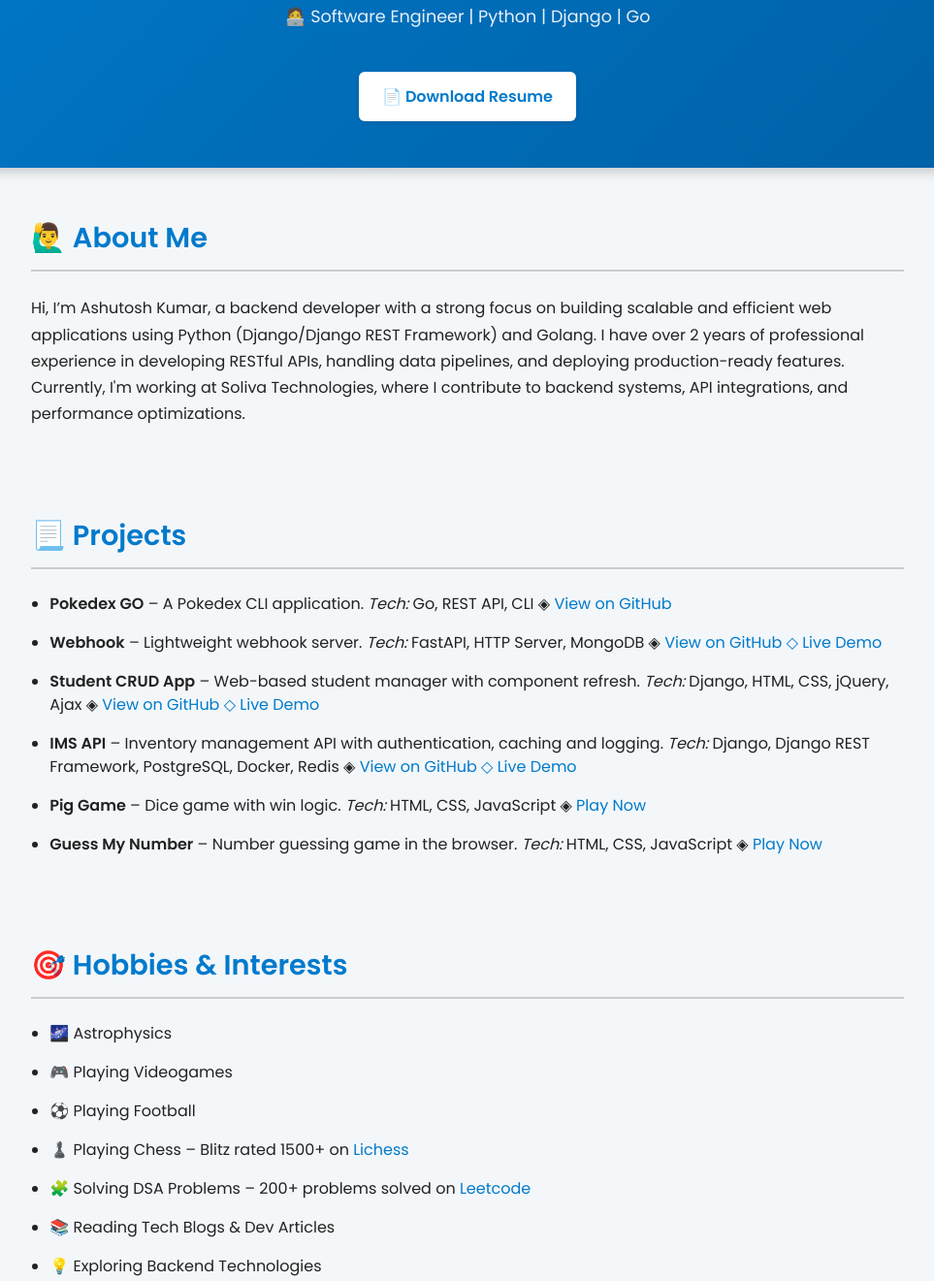
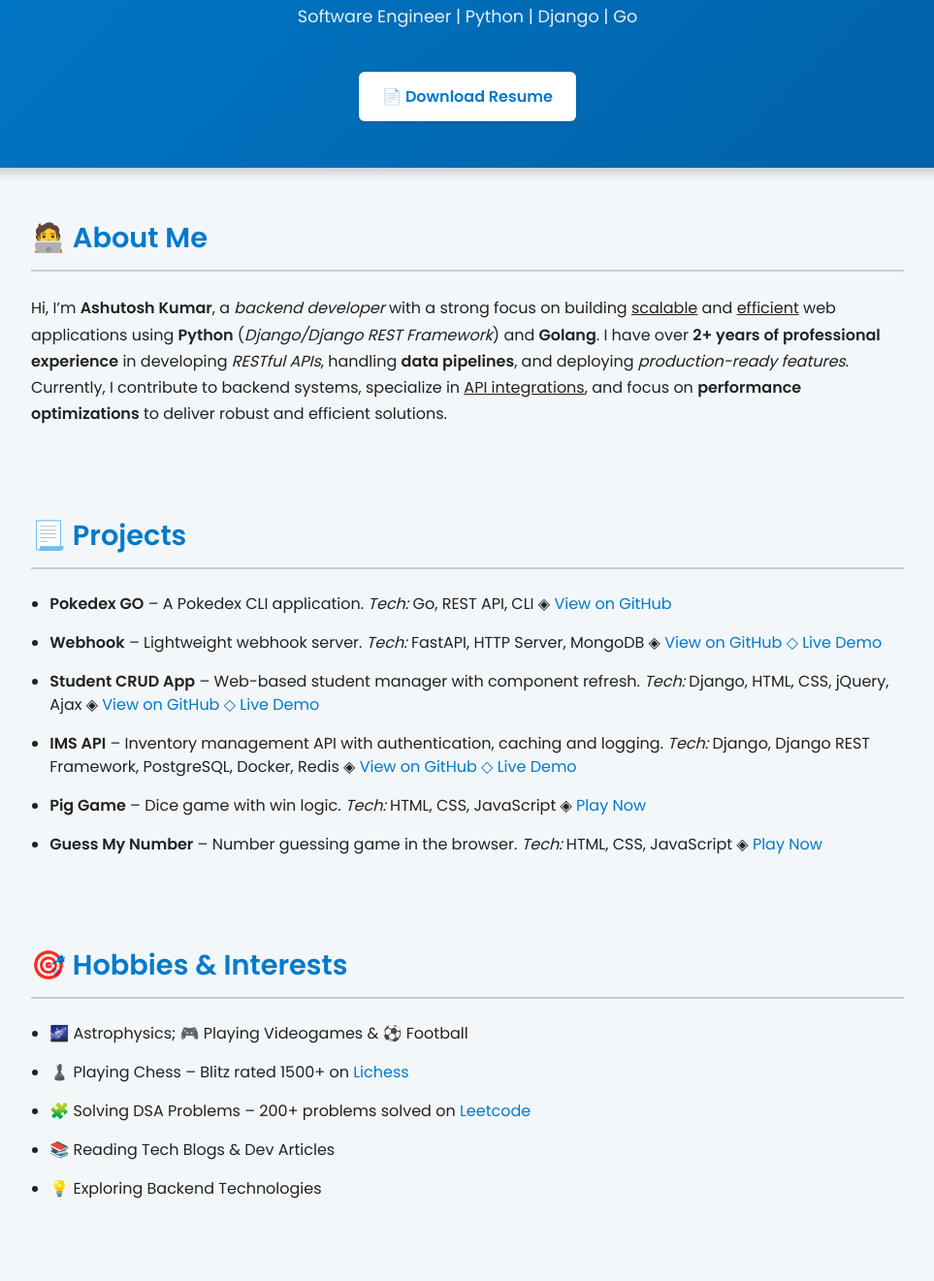
Before and after one commit to asu2sh/asu2sh.github.io, a plain HTML site: page index.html in a window 1280 px wide. Shown: the part 148-1469 px from the top of the page at 97% size, without its empty margins (158-1121 px from the left). Drawn offline with Linux system fonts and the light colour scheme.

Commit message:
Update index.html

```diff
--- a/index.html
+++ b/index.html
@@ -10,16 +10,16 @@
 <body>
   <header>
     <h1>Ashutosh Kumar</h1>
-    <p>🧑‍💻 Software Engineer | Python | Django | Go</p>
+    <p>Software Engineer | Python | Django | Go</p>
     <a href="assets/Ashutosh_Kumar_Resume.pdf" download class="btn">📄 Download Resume</a>
   </header>
 
   <section id="about">
-    <h2>🙋‍♂️ About Me</h2>
+    <h2>🧑‍💻 About Me</h2>
     <p>
-      Hi, I’m Ashutosh Kumar, a backend developer with a strong focus on building scalable and efficient web applications using Python (Django/Django REST Framework) and Golang.
-      I have over 2 years of professional experience in developing RESTful APIs, handling data pipelines, and deploying production-ready features.
-      Currently, I'm working at Soliva Technologies, where I contribute to backend systems, API integrations, and performance optimizations.
+      Hi, I’m <strong>Ashutosh Kumar</strong>, a <em>backend developer</em> with a strong focus on building <u>scalable</u> and <u>efficient</u> web applications using <strong>Python</strong> (<em>Django/Django REST Framework</em>) and <strong>Golang</strong>.
+      I have over <strong>2+ years of professional experience</strong> in developing <em>RESTful APIs</em>, handling <strong>data pipelines</strong>, and deploying <em>production-ready features</em>.
+      Currently, I contribute to backend systems, specialize in <u>API integrations</u>, and focus on <strong>performance optimizations</strong> to deliver robust and efficient solutions.
     </p>
   </section>
 
@@ -65,9 +65,7 @@
   <section id="hobbies">
     <h2>🎯 Hobbies & Interests</h2>
     <ul>
-      <li>🌌 Astrophysics</li>
-      <li>🎮 Playing Videogames</li>
-      <li>⚽ Playing Football</li>
+      <li>🌌 Astrophysics; 🎮 Playing Videogames & ⚽ Football</li>
       <li>♟️ Playing Chess – Blitz rated 1500+ on <a href="https://lichess.org/@/asu2sh/perf/blitz" target="_blank">Lichess</a>
       <li>🧩 Solving DSA Problems – 200+ problems solved on <a href="https://leetcode.com/asu2sh" target="_blank">Leetcode</a>
       <li>📚 Reading Tech Blogs & Dev Articles</li>
```
